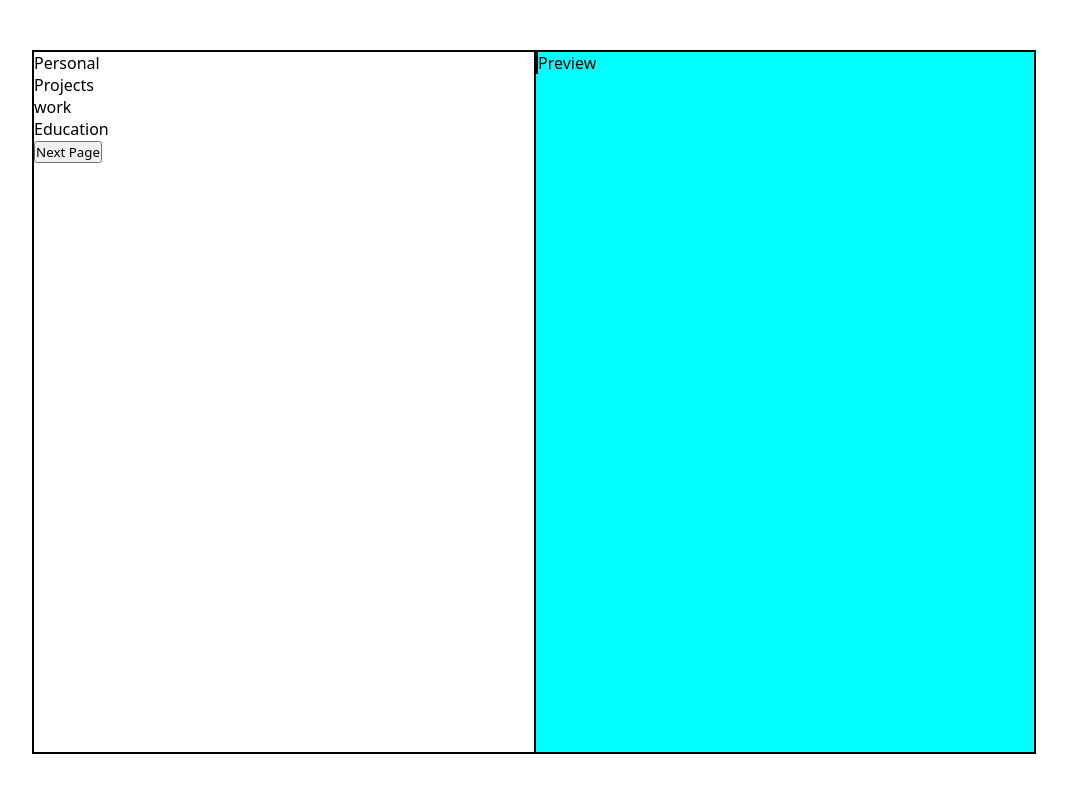
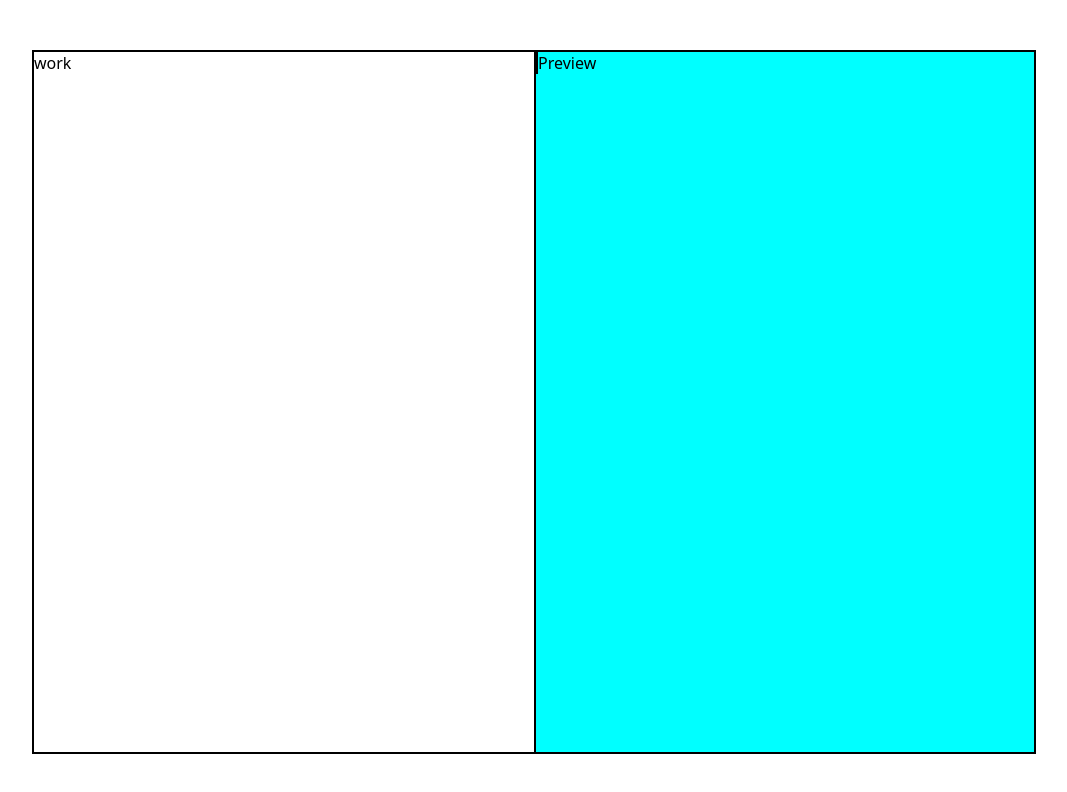
Before and after one commit to WLewis0991/ResumeBuilder, a React (Vite) app: page / in a window 1280 px wide. Both pictures are taken after a click on the button "Enter". Shown: the top 792 px of the page, without its empty margins (106-1173 px from the left). Built offline with nearby package versions, Linux system fonts and the light colour scheme.

Commit message:
Function added to link pages withink input section. buttson would need to be on each input rende and pass down new page as usestate.

```diff
--- a/src/Personal.jsx
+++ b/src/Personal.jsx
@@ -7,7 +7,7 @@ export default function Pesonal (props) {
 
     return(<>
         <p>Personal</p>
-        <Projects />
+
         <Button text="Next Page" page = "projects"></Button>
 
     </>)
--- a/src/Projects.jsx
+++ b/src/Projects.jsx
@@ -4,7 +4,6 @@ export default function Projects (){
 
     return(<>
         <p>Projects</p>
-                        <Work />
 
     </>)
 }
--- a/src/Template.jsx
+++ b/src/Template.jsx
@@ -7,7 +7,7 @@ import { useState } from "react";
 
 export default function Template() {
 
-  const [view, setView] = useState("personal");
+  const [view, setView] = useState("work");
 
   const [resumeData, setResumeData] = useState({
     personal: {
--- a/src/Work.jsx
+++ b/src/Work.jsx
@@ -4,6 +4,5 @@ export default function Work() {
 
     return(<>
         <p>work</p>
-                        <Education />
     </>)
 }
```
